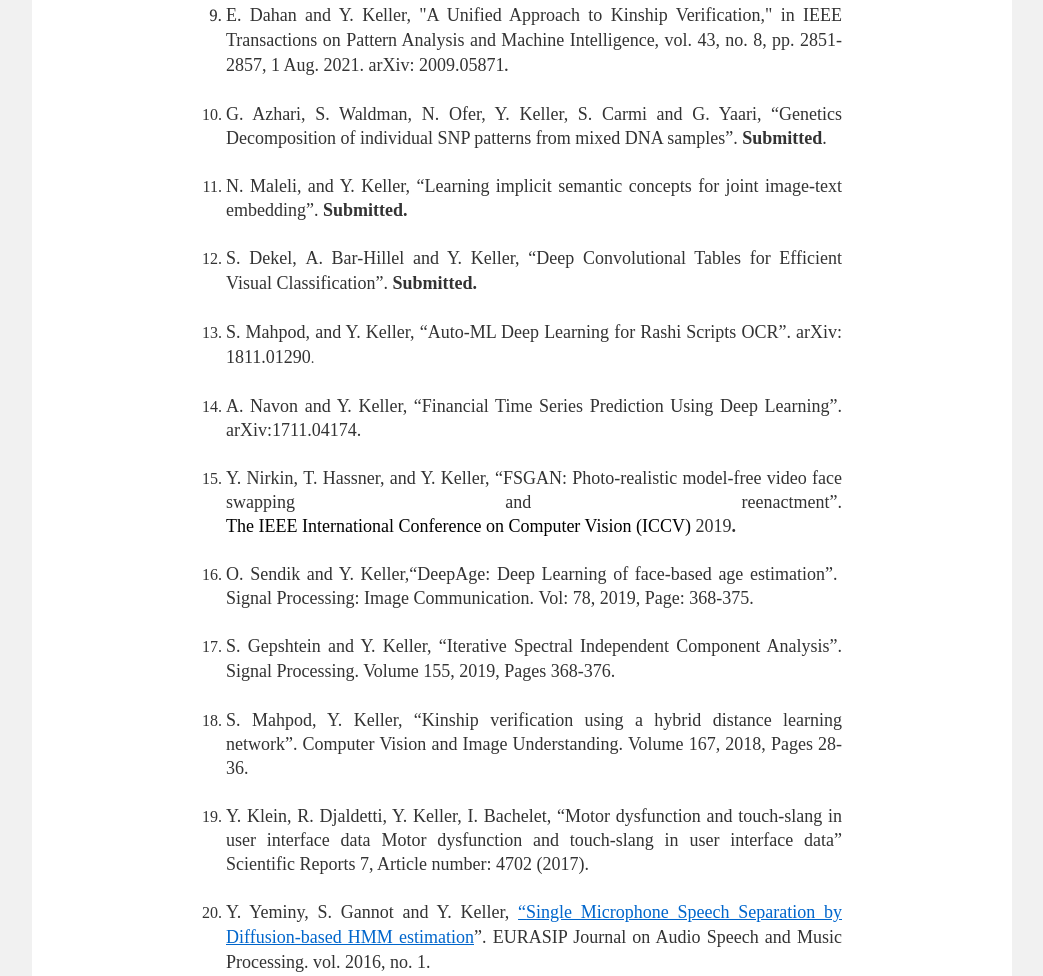
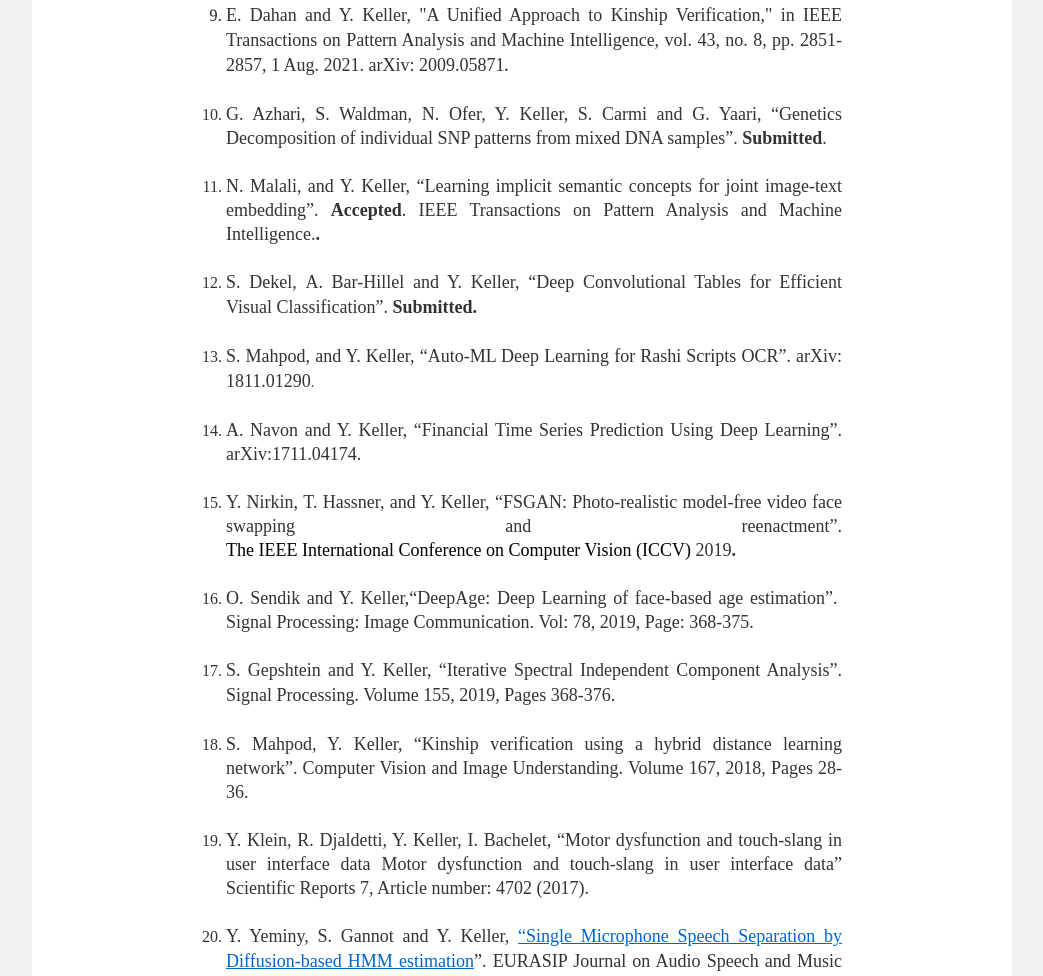
Before and after one commit to yosikeller/yosikeller.github.io, a plain HTML site: page publications/publications.html in a window 1280 px wide. Shown: the part 1120-2096 px from the top of the page, without its empty margins (118-1161 px from the left). Drawn offline with nearby package versions, Linux system fonts and the light colour scheme.

Commit message:
Add files via upload

```diff
--- a/publications/publications.html
+++ b/publications/publications.html
@@ -250,9 +250,11 @@ HE"><b>.</b></span></p>
 
 	<p class="auto-style1">
 
-	<span>N.&nbsp;Maleli,&nbsp;and Y. Keller, “Learning implicit semantic concepts for
+	<span>N.&nbsp;Malali,&nbsp;and Y. Keller, “Learning implicit semantic concepts for
 
-	joint image-text embedding</q><span class=auto-style12><span class="auto-style1" style="font-family: &quot;Times New Roman&quot;,serif; mso-fareast-font-family: &quot;Times New Roman&quot;; mso-ansi-language: EN-US; mso-fareast-language: EN-US; mso-bidi-language: HE">”</span></span>. </span><b><span>Submitted.</span></b></p>
+	joint image-text embedding</q><span class=auto-style12><span class="auto-style1" style="font-family: &quot;Times New Roman&quot;,serif; mso-fareast-font-family: &quot;Times New Roman&quot;; mso-ansi-language: EN-US; mso-fareast-language: EN-US; mso-bidi-language: HE">”</span></span>.
+	<strong>Accepted</strong>. IEEE Transactions on Pattern Analysis and Machine
+	Intelligence.</span><b><span>.</span></b></p>
 
 </li>
 
```
